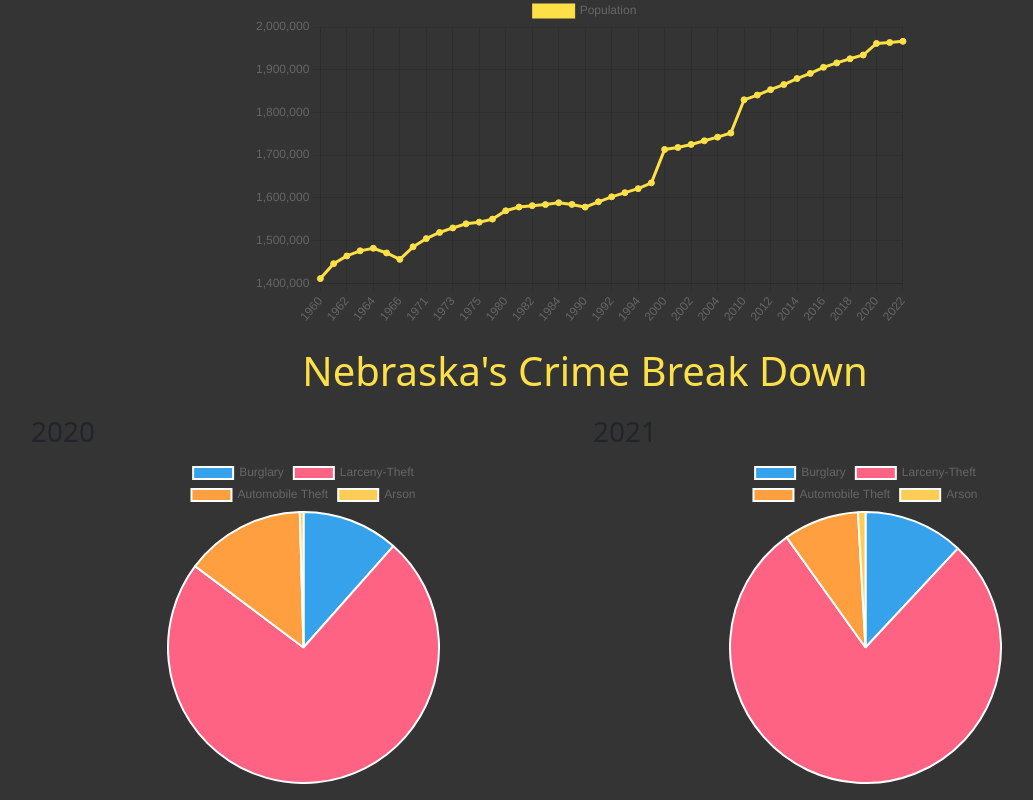
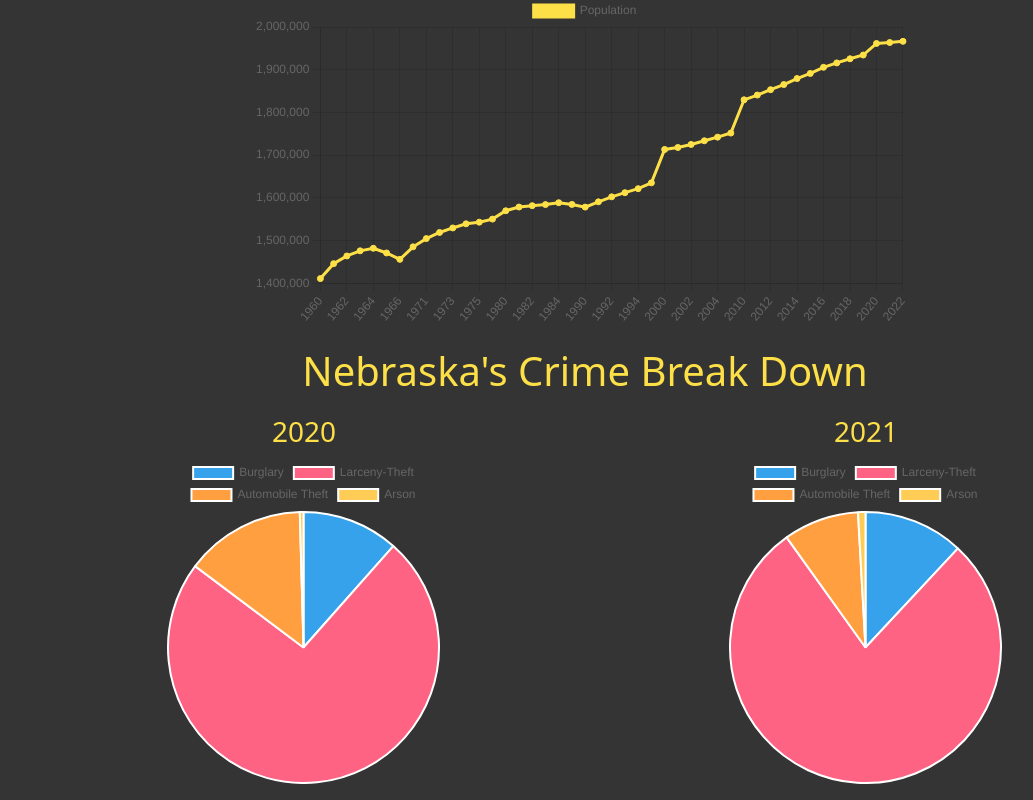
Before and after one commit to abdualdeen/personal-website, a React (Vite) app: page /charts in a window 1280 px wide. Shown: the part 585-1385 px from the top of the page, without its empty margins (55-1088 px from the left). Built offline with nearby package versions, Linux system fonts and the light colour scheme; a web font is replaced by a local one.

Commit message:
made year text for charts centered

```diff
--- a/src/pages/Charts.tsx
+++ b/src/pages/Charts.tsx
@@ -60,15 +60,15 @@ export default function Charts() {
           <h1 className="text-center text-yellow-300">
             Nebraska's Crime Break Down
           </h1>
-          <div className="mx-auto columns-2 justify-center">
+          <div className="mx-auto columns-2 justify-center text-center">
             <div>
-              <h3>2020</h3>
+              <h3 className="text-yellow-300">2020</h3>
               <div className="mx-auto w-3/5">
                 <PieChart chartData={crimeData20} />
               </div>
             </div>
             <div>
-              <h3>2021</h3>
+              <h3 className="text-yellow-300">2021</h3>
               <div className="mx-auto w-3/5">
                 <PieChart chartData={crimeData21} />
               </div>
```
